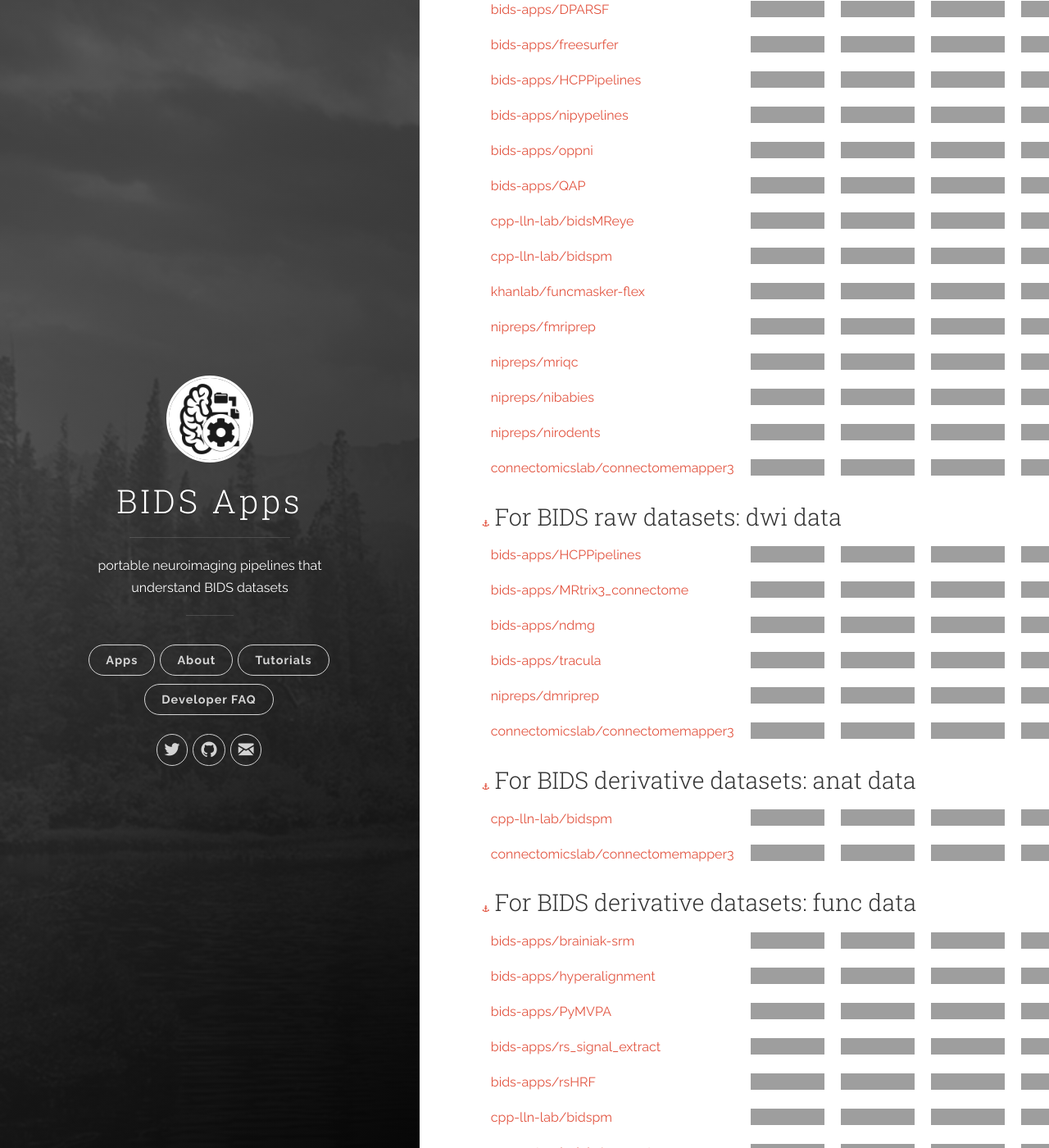
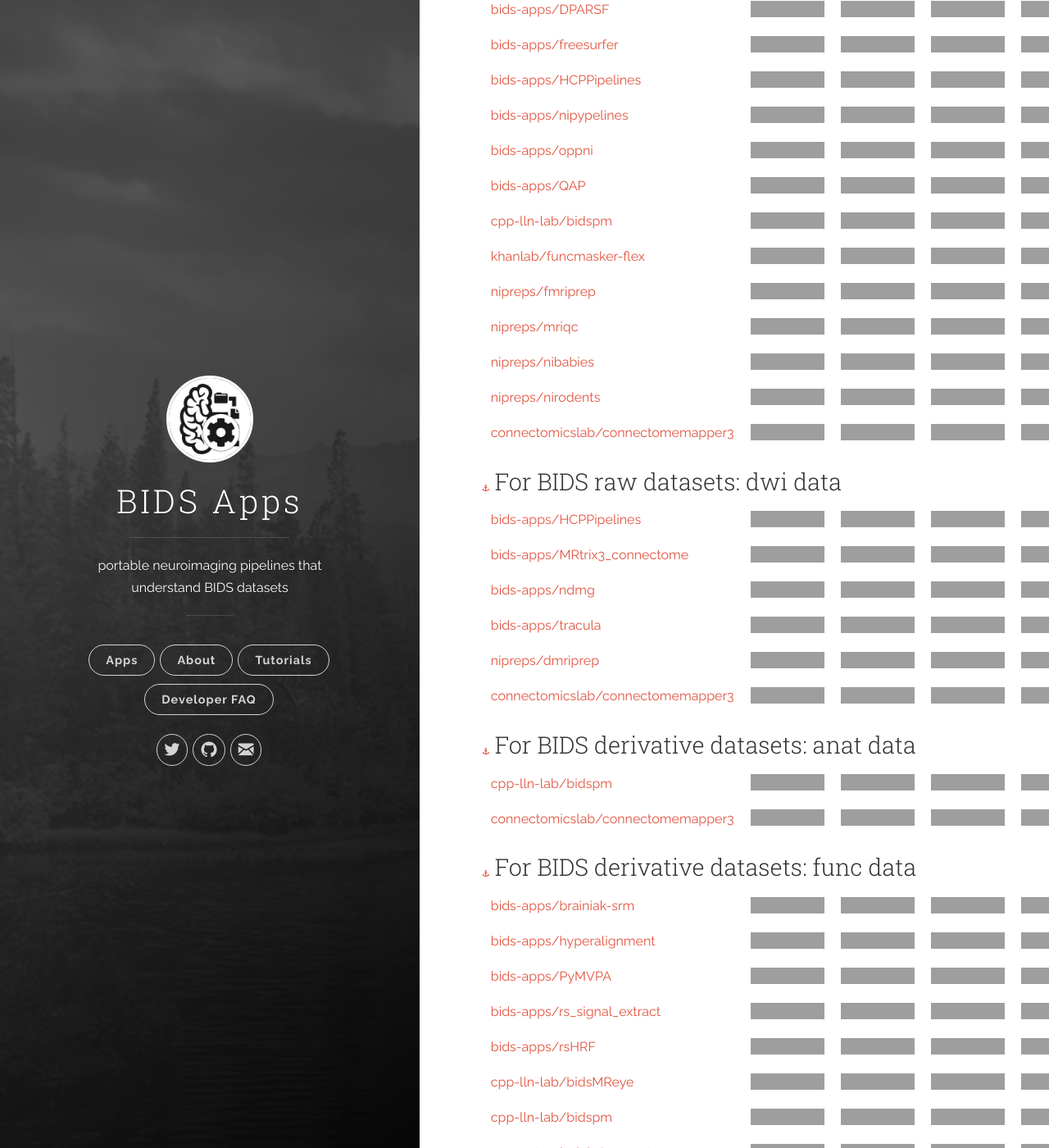
Before and after one commit to bids-apps/bids-apps.github.io, a Jekyll site: the page built from apps.md, in a window 1280 px wide and 1400 px high, scrolled down 3018 px. Shown: the whole window at 82% size. Built offline with Jekyll 4.4.1, drawn with Linux system fonts in a browser that asks for light colours; nearby versions of some CDN libraries; some of the changed lines change nothing that is shown.

Commit message:
fix wrong merge conflict resolution

```diff
--- a/_config.yml
+++ b/_config.yml
@@ -270,7 +270,7 @@ apps:
     branch: "main"
     workflow: "test_demo"
     ds_type:
-      - raw
+      - derivative
     datatype:
       - func
 
```
